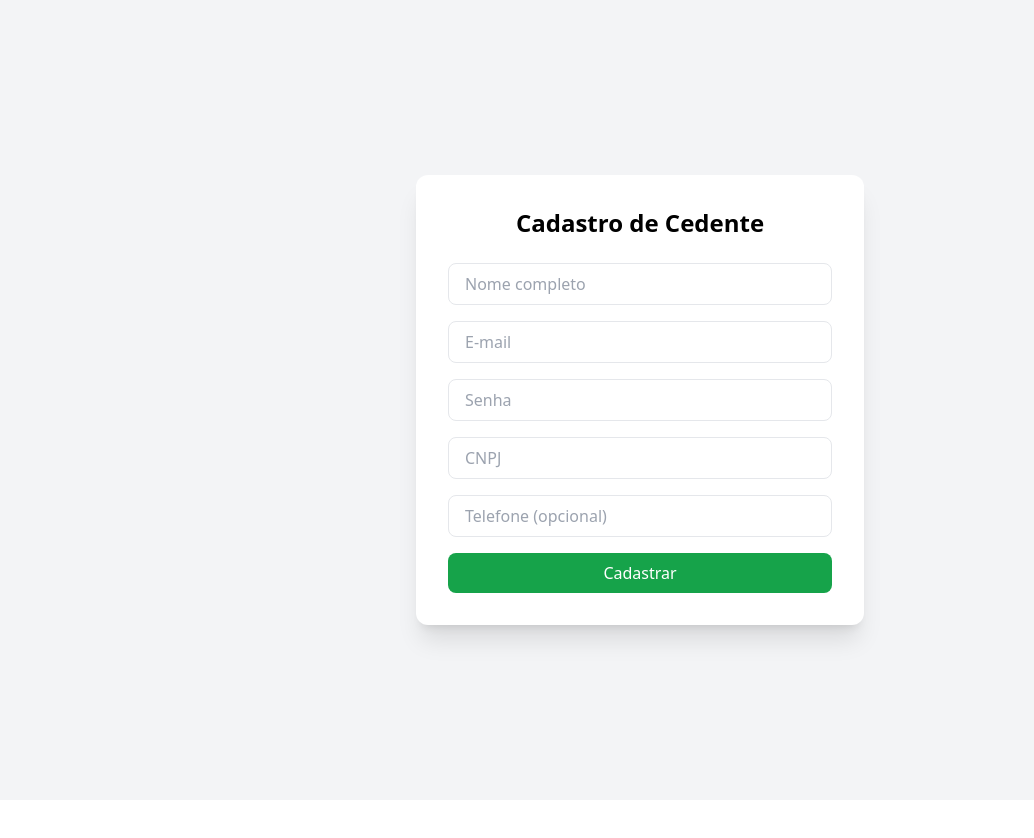
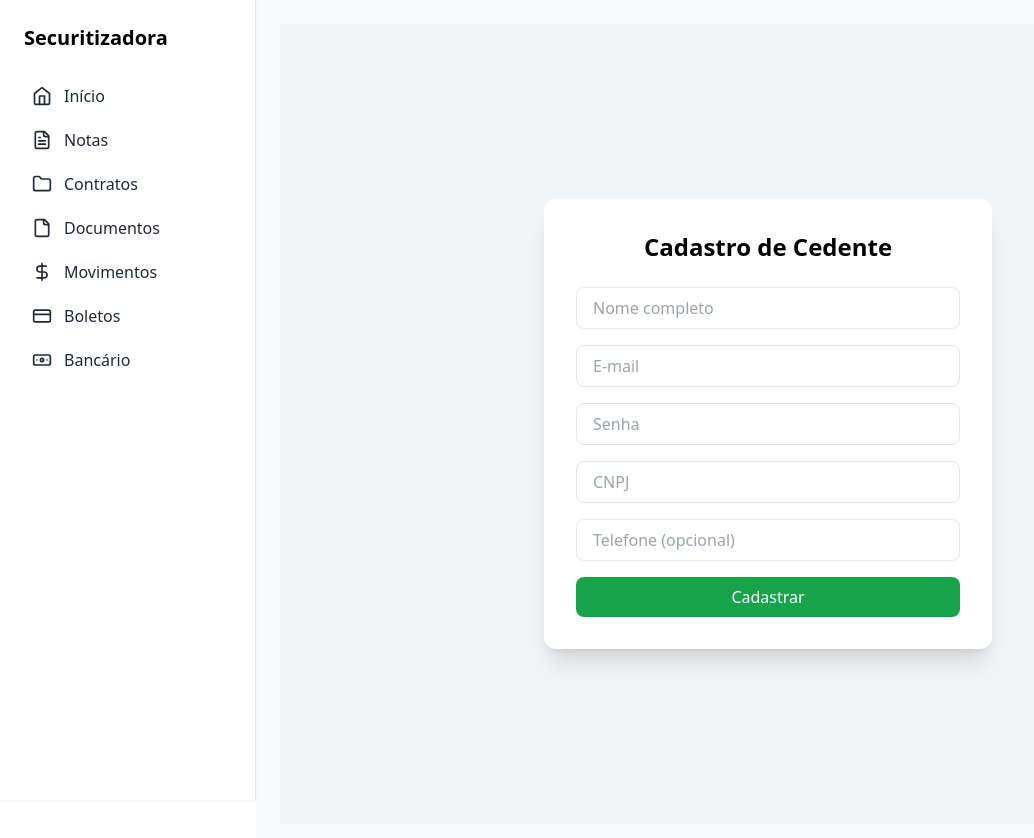
Before and after one commit to Diamank/diamank, a Next.js app: page /cadastro in a window 1280 px wide. Shown: the top 838 px of the page, without its empty margins (0-1034 px from the left). Before the commit the page ends 800 px from the top, so only its background shows below. Built offline with nearby package versions, Linux system fonts and the light colour scheme.

Commit message:
Update _app.tsx

```diff
--- a/pages/_app.tsx
+++ b/pages/_app.tsx
@@ -1,17 +1,11 @@
 import "@/styles/globals.css";
 import type { AppProps } from "next/app";
-import type { ReactNode, ReactElement } from "react";
-import type { NextPage } from "next";
+import PainelLayout from "@/components/PainelLayout";
 
-type NextPageWithLayout = NextPage & {
-  getLayout?: (page: ReactNode) => ReactNode;
-};
-
-type AppPropsWithLayout = AppProps & {
-  Component: NextPageWithLayout;
-};
-
-export default function App({ Component, pageProps }: AppPropsWithLayout) {
-  const getLayout = Component.getLayout ?? ((page) => page);
-  return getLayout(<Component {...pageProps} />);
+export default function App({ Component, pageProps }: AppProps) {
+  return (
+    <PainelLayout>
+      <Component {...pageProps} />
+    </PainelLayout>
+  );
 }
```
